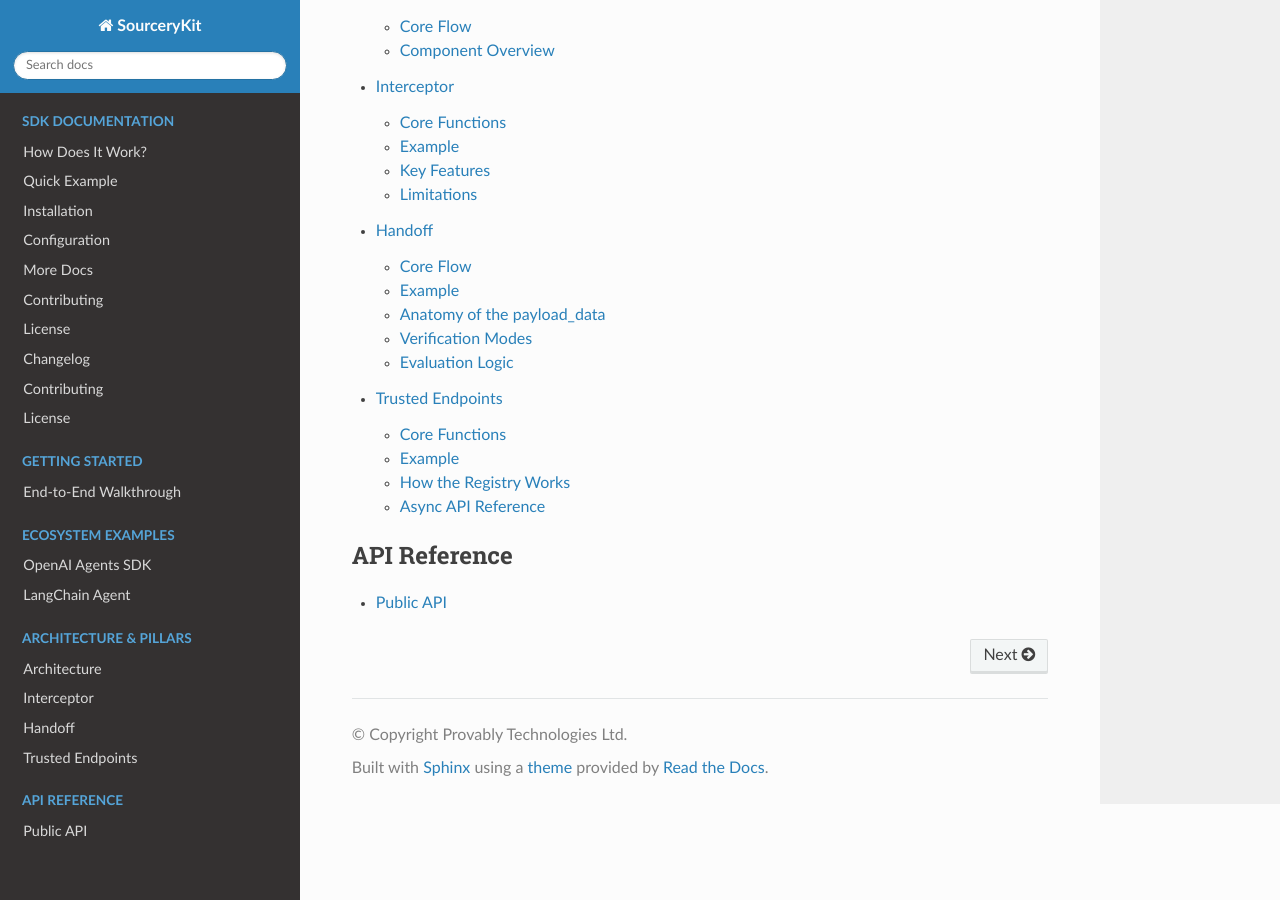
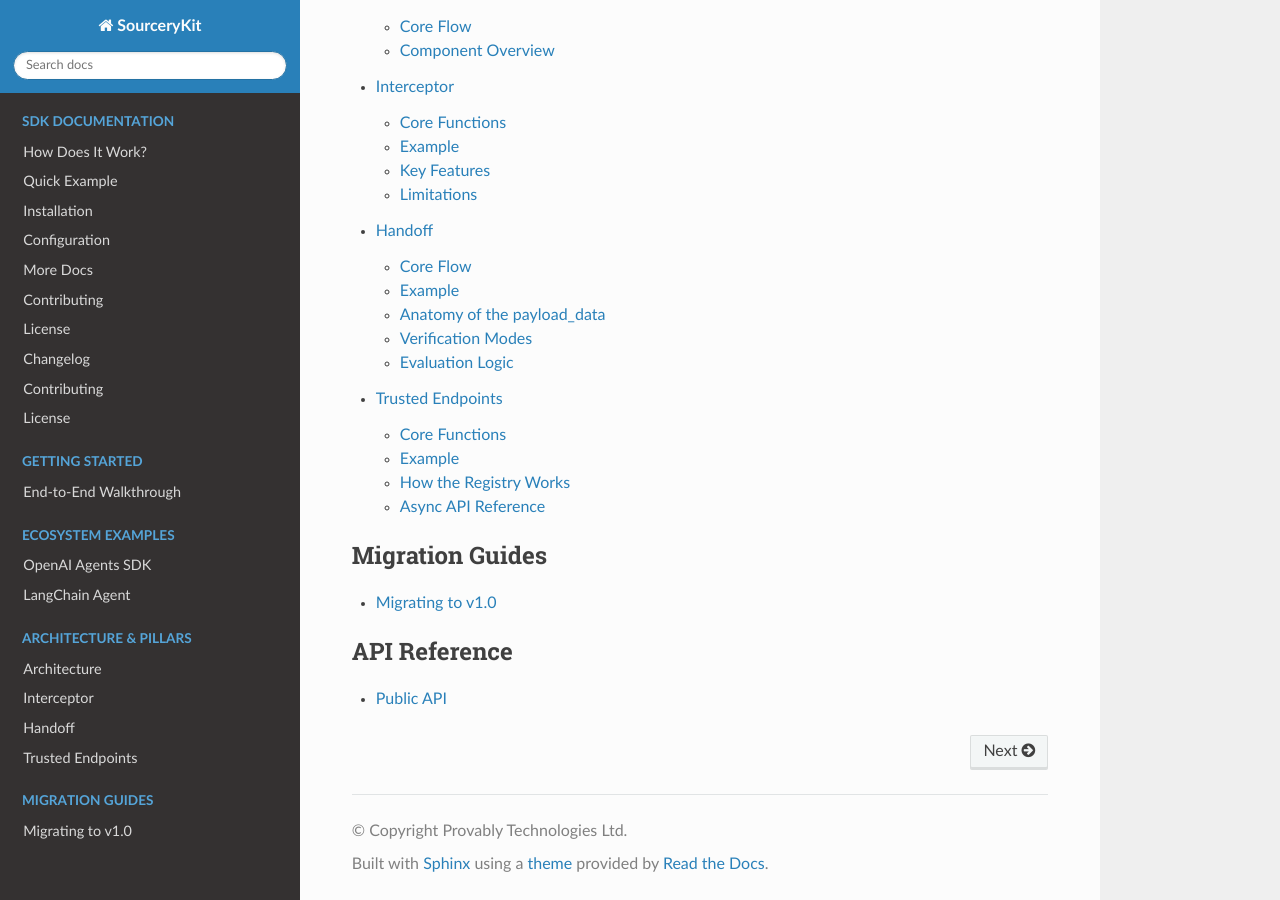
Before and after one commit to ProvablyAI/sourcerykit, a Sphinx documentation site: the page built from docs/index.md, in a window 1280 px wide and 900 px high, scrolled down 1582 px. Built offline with Sphinx 7.4.7 and the Read the Docs theme 3.1.0, drawn with Linux system fonts in a browser that asks for light colours.

Commit message:
docs: add migration guide for v1.0 and update index for migration links

````diff
--- a/docs/index.md
+++ b/docs/index.md
@@ -67,6 +67,12 @@ handoff
 trusted-endpoints
 ```
 
+```{toctree}
+:maxdepth: 1
+:caption: Migration Guides
+
+migrations/v1_0/v1_0
+```
 
 ```{toctree}
 :maxdepth: 1
````
Also changed, not shown: docs/migrations/v1_0/v1_0.md (line endings or trailing spaces).
